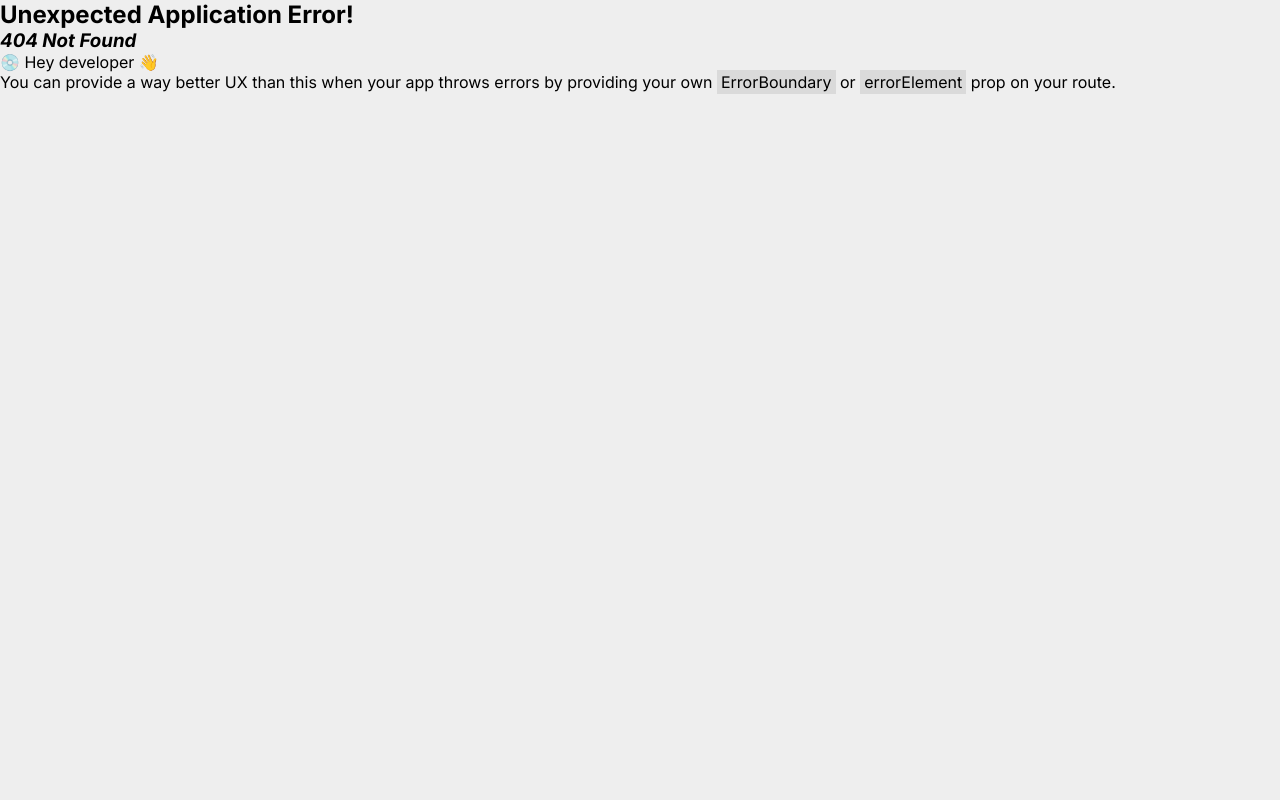
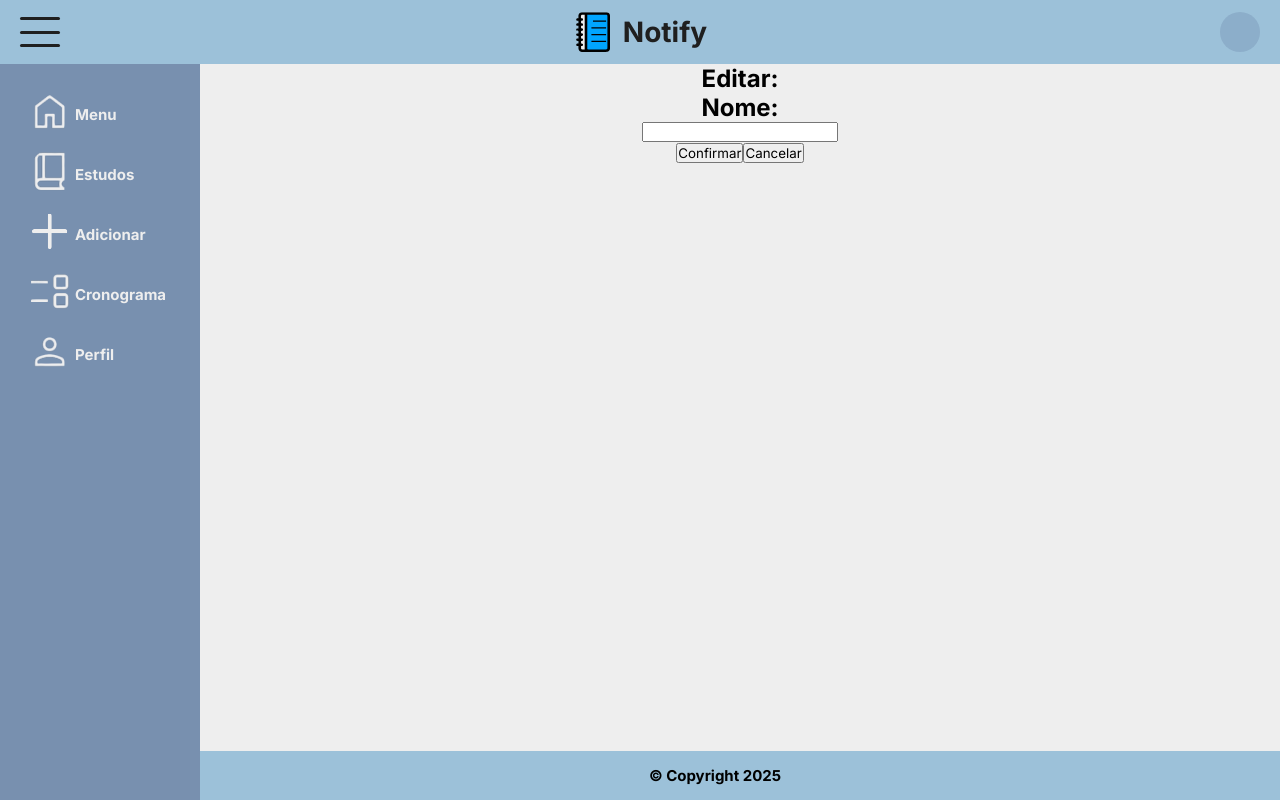
Before and after one commit to Notify-Systems/Notify, a React (Vite) app: page /edit/1 in a window 1280 px wide. Before the commit this address had no page. Built offline with nearby package versions, Linux system fonts and the light colour scheme.

Commit message:
Estruturando página de edição

```diff
--- a/src/main.jsx
+++ b/src/main.jsx
@@ -15,7 +15,7 @@ const router = createBrowserRouter([
     children: [
       {path: "/", element: <Home />},
       {path: "/add/:info", element: <Add />},
-      {path: "/edit", element: <Edit />}
+      {path: "/edit/:info", element: <Edit />}
     ]
   }
 ]);
--- a/src/pages/Edit.jsx
+++ b/src/pages/Edit.jsx
@@ -1,13 +1,40 @@
-import { Link } from "react-router-dom"
+import { useParams } from "react-router-dom"
+import Aside from "../components/layout/Aside"
 import Nome from "../components/ui/Nome"
 import Botoes from "../components/ui/Botoes"
+import SelSerie from "../components/ui/SelSerie"
+import SelMateria from "../components/ui/SelMateria"
+import WriteNote from "../components/ui/WriteNote"
+import Prazo from "../components/ui/Prazo"
 
 export default function Edit() {
+    const { info } = useParams();
+
     return (
         <>
-            <h2>Editar:</h2>
-            <Link to={Nome}></Link>
-            <Link to={Botoes}></Link>
+            <main>
+                <h2>Editar:</h2>
+                <Nome />
+                {info === "subject" &&
+                <>
+                    <SelSerie />
+                </>
+                }
+                {info === "note" &&
+                <>
+                    <SelMateria />
+                    <WriteNote />
+                </>
+                }
+                {info === "task" &&
+                <>
+                    <SelMateria />
+                    <Prazo />
+                </>
+                }
+                <Botoes />
+            </main>
+            <Aside />
         </>
     )
 }
```
